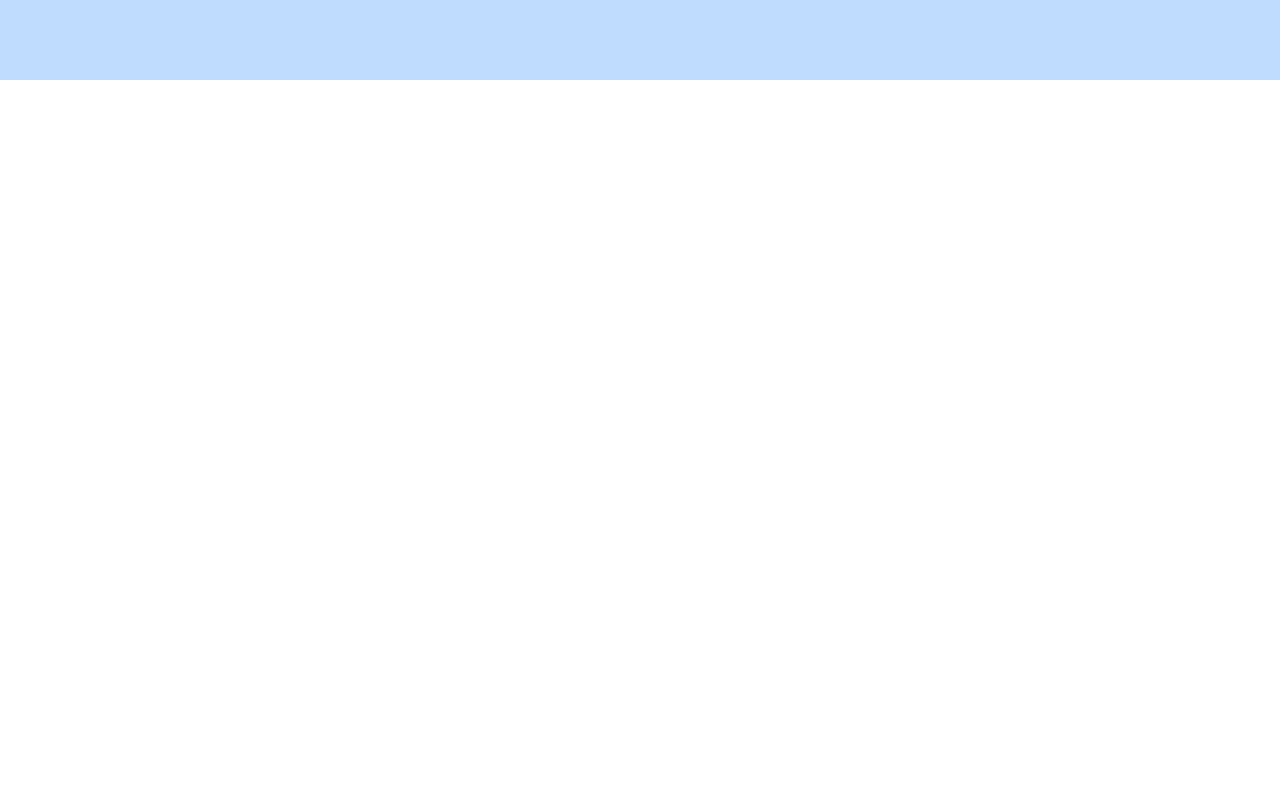
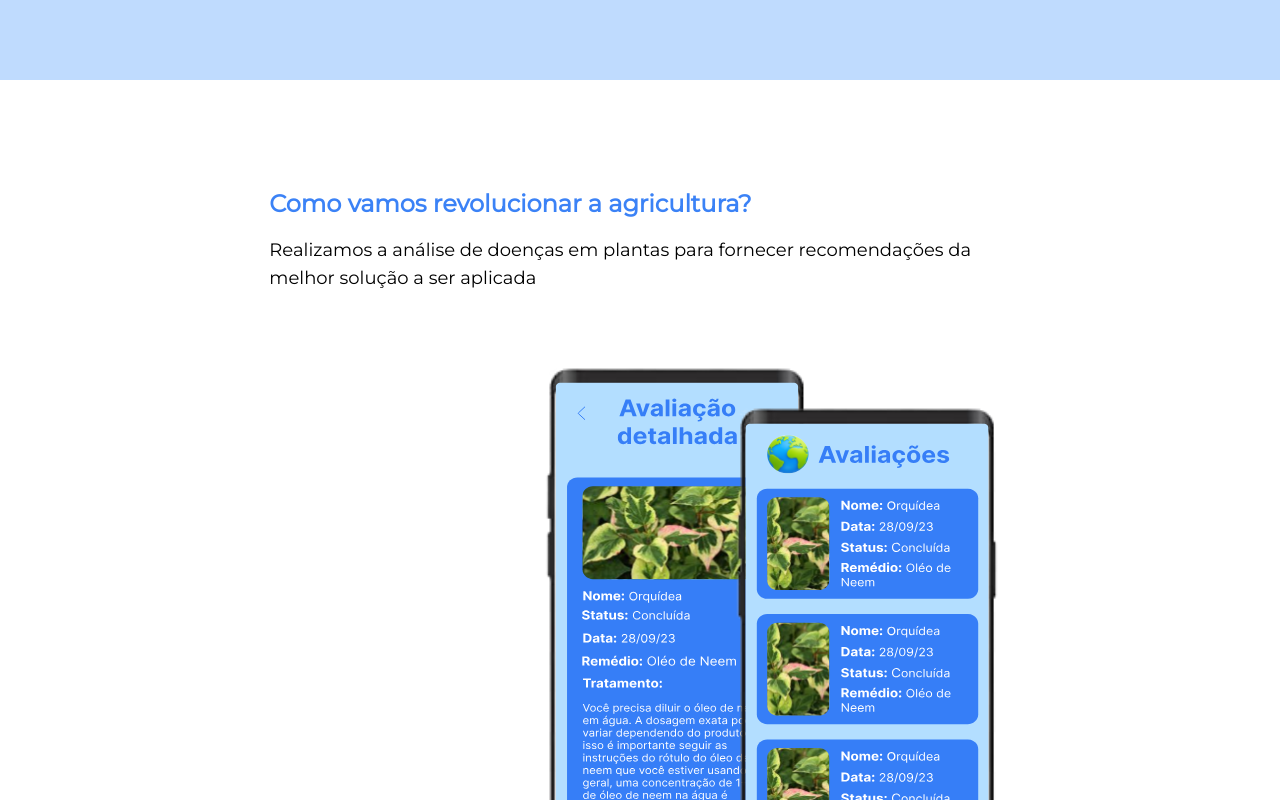
Before and after one commit to doguebart/plantAI, a React (Vite) app in the folder plantai/: page / in a window 1280 px wide. Shown: the part 720-1520 px from the top of the page. Before the commit the page ends 800 px from the top, so only its background shows below. Built offline with nearby package versions, Linux system fonts and the light colour scheme.

Commit message:
feat: solution section

```diff
--- a/plantai/src/App.jsx
+++ b/plantai/src/App.jsx
@@ -1,12 +1,14 @@
 import React from "react";
 import Menu from "./components/menu";
-import Inicio from "./components/sections";
+import Inicio from "./components/sections/inicio";
+import Solucao from "./components/sections/solucao";
 
 const App = () => {
   return (
-    <div className="w-full h-screen bg-white">
+    <div className="w-full h-full bg-white">
       <Menu />
       <Inicio />
+      <Solucao />
     </div>
   );
 };
--- a/plantai/src/components/sections/index.jsx
+++ b/plantai/src/components/sections/inicio/index.jsx
@@ -9,10 +9,7 @@ const Inicio = () => {
   };
 
   return (
-    <div
-      className="w-full h-screen bg-blue-200 justify-center items-center flex flex-col"
-      id="solucao"
-    >
+    <div className="w-full h-screen bg-blue-200 justify-center items-center flex flex-col">
       <img
         src="/plantailogosvg.svg"
         className="w-60 lg:w-80 rounded-full animate-spin-slow"
--- /dev/null
+++ b/plantai/src/components/sections/solucao/index.jsx
@@ -0,0 +1,36 @@
+import React from "react";
+
+const Solucao = () => {
+  return (
+    <div
+      className="w-full lg:w-2/3 m-auto h-screen lg:max-h-full justify-center flex flex-col md:px-14 mt-10 relative"
+      id="solucao"
+    >
+      <div className="mt-20">
+        <h2 className="text-center md:text-start text-2xl font-bold text-blue-500">
+          Como vamos revolucionar a agricultura?
+        </h2>
+        <p className="m-auto text-center md:text-center md:text-start text-lg text-black text-medium mt-8 lg:mt-4">
+          Realizamos a análise de doenças em plantas para fornecer recomendações
+          da melhor solução a ser aplicada
+        </p>
+        <div className="w-full lg:w-2/3 flex mt-10 items-center justify-center self-center max-h-full">
+          <div className="flex m-auto">
+            <img
+              src="/cell2.svg"
+              className="w-64 md:w-[400px] lg:w-[500px] left-4 md:left-16 lg:left-40 relative z-0"
+              alt=""
+            />
+            <img
+              src="/cell1.svg"
+              className="w-64 md:w-[400px] lg:w-[500px] right-40 top-12 md:right-44 lg:right-36 lg:top-10 relative z-10"
+              alt=""
+            />
+          </div>
+        </div>
+      </div>
+    </div>
+  );
+};
+
+export default Solucao;
```
Also changed, not shown: plantai/public/cell1.svg (added), plantai/public/cell2.svg (added).
